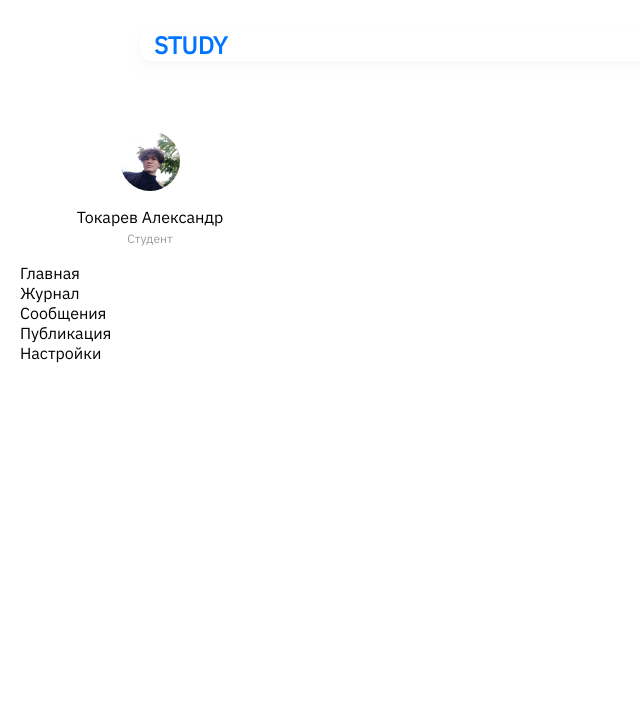
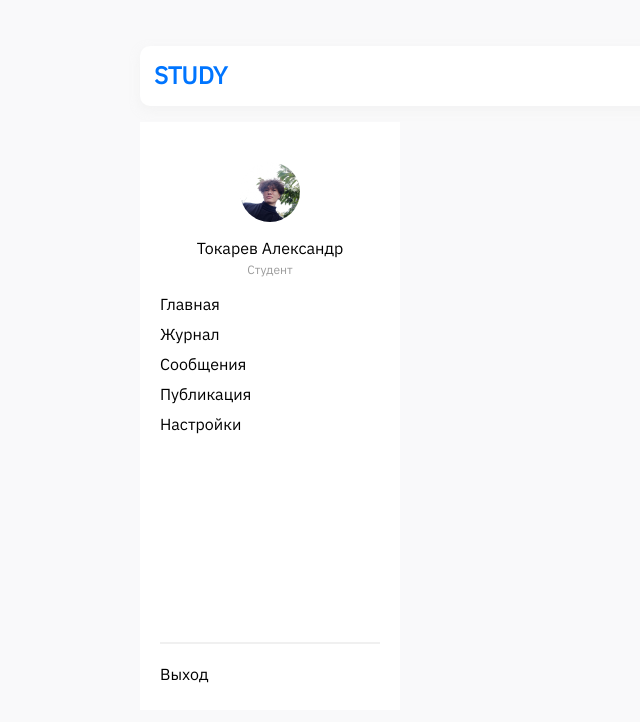
Before and after one commit to sssweetie/dip, a React (Create React App) app: page / in a window 1280 px wide. Shown: the top 722 px of the page, without its empty margins (0-640 px from the left). Built offline with nearby package versions, Linux system fonts and the light colour scheme.

Commit message:
Commit: Add StudyMainPage_Navigation
Add basic styles for StudyMainPage_Navigation
Rework paddings for pages
Todo: bullets for navbar + redirections

```diff
--- a/src/App.tsx
+++ b/src/App.tsx
@@ -3,20 +3,24 @@ import { createGlobalStyle } from "styled-components";
 import { LoginPage } from "./pages/LoginPage/LoginPage";
 import IMBPlex from "./fonts/IBMPlexSans-Regular.ttf";
 import { StudyMainPage } from "./pages/StudyMainPage/StudyMainPage";
+
 const Global = createGlobalStyle`
 @font-face {
   font-family: 'IBMPlexSans';
   src: local("IBMPlexSans"), url(${IMBPlex}) format('truetype');
 }
+
 html, body {
   margin: 0;
   padding: 0;
   font-family: "IBMPlexSans";
+  background-color: #F9F9FA;
 }
 `;
+
 function App() {
   return (
-    <div className="App">
+    <div style={{ padding: "30px 140px 0 140px" }}>
       <Global></Global>
       {/* <LoginPage></LoginPage> */}
       <StudyMainPage></StudyMainPage>
--- a/src/components/StudyBar.tsx
+++ b/src/components/StudyBar.tsx
@@ -2,21 +2,21 @@ import React from "react";
 import styled from "styled-components";
 
 const StudyHeaderBar = styled.header`
-  max-width: 72.5rem;
+  min-width: 72.5rem;
   width: 100%;
   background: #ffffff;
   box-shadow: 0px 4px 10px rgba(238, 237, 238, 0.5);
   border-radius: 10px;
-  margin: 30px 140px;
+  height: 3.75rem;
+  margin: 0;
 `;
 
 const Study = styled.h1`
-  font-style: normal;
   font-weight: 700;
   font-size: 1.5rem;
   line-height: 1.9375rem;
   color: #0075ff;
-  margin: 14px;
+  padding: 14px;
 `;
 export const StudyBar = () => {
   return (
--- a/src/pages/LoginPage/LoginPage.tsx
+++ b/src/pages/LoginPage/LoginPage.tsx
@@ -9,7 +9,6 @@ const LoginPageWrapper = styled.div`
   flex-direction: column;
   align-items: center;
   /* max-width: 90rem; 1440px*/
-  width: 100%;
   height: 64rem;
   background-color: #f9f9fa;
   position: sticky;
--- a/src/pages/StudyMainPage/StudyMainPage.tsx
+++ b/src/pages/StudyMainPage/StudyMainPage.tsx
@@ -5,9 +5,11 @@ import { StudyMainPage_Navigation } from "./StudyMainPage_Navigation";
 import { StudyMainPage_Profile } from "./StudyMainPage_Profile";
 const Aside = styled.aside`
   width: 16.25rem;
+  box-sizing: border-box;
   padding: 20px;
   padding-top: 40px;
   height: 36.75rem;
+  background-color: #ffffff;
 `;
 export const StudyMainPage = () => {
   return (
--- /dev/null
+++ b/src/pages/StudyMainPage/StudyMainPage_Exit.tsx
@@ -0,0 +1,20 @@
+import React from "react";
+import styled from "styled-components";
+import { StudyMainPage_Link } from "./StudyMainPage_Link";
+
+const Exit = styled.div`
+  margin-top: 200px;
+`;
+
+const Line = styled.hr`
+  border: 1px solid rgba(0, 0, 0, 0.06);
+  margin-bottom: 20px;
+`;
+export const StudyMainPage_Exit = () => {
+  return (
+    <Exit>
+      <Line></Line>
+      <StudyMainPage_Link>Выход</StudyMainPage_Link>
+    </Exit>
+  );
+};
--- /dev/null
+++ b/src/pages/StudyMainPage/StudyMainPage_Link.tsx
@@ -0,0 +1,13 @@
+import React from "react";
+import styled from "styled-components";
+
+const Link = styled.a`
+  list-style-type: none;
+  text-decoration: none;
+  &:not(:last-of-type) {
+    margin-bottom: 10px;
+  }
+`;
+export const StudyMainPage_Link = ({ children }: any) => {
+  return <Link>{children}</Link>;
+};
--- a/src/pages/StudyMainPage/StudyMainPage_Navigation.tsx
+++ b/src/pages/StudyMainPage/StudyMainPage_Navigation.tsx
@@ -1,5 +1,7 @@
 import React from "react";
 import styled from "styled-components";
+import { StudyMainPage_Exit } from "./StudyMainPage_Exit";
+import { StudyMainPage_Link } from "./StudyMainPage_Link";
 
 const Navigation = styled.nav`
   display: flex;
@@ -9,11 +11,12 @@ const Navigation = styled.nav`
 export const StudyMainPage_Navigation = () => {
   return (
     <Navigation>
-      <a>Главная</a>
-      <a>Журнал</a>
-      <a>Сообщения</a>
-      <a>Публикация</a>
-      <a>Настройки</a>
+      <StudyMainPage_Link>Главная</StudyMainPage_Link>
+      <StudyMainPage_Link>Журнал</StudyMainPage_Link>
+      <StudyMainPage_Link>Сообщения</StudyMainPage_Link>
+      <StudyMainPage_Link>Публикация</StudyMainPage_Link>
+      <StudyMainPage_Link>Настройки</StudyMainPage_Link>
+      <StudyMainPage_Exit></StudyMainPage_Exit>
     </Navigation>
   );
 };
```
